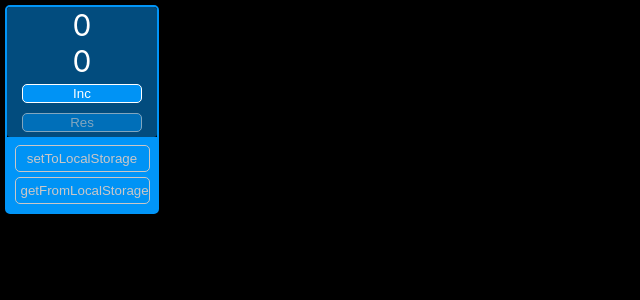
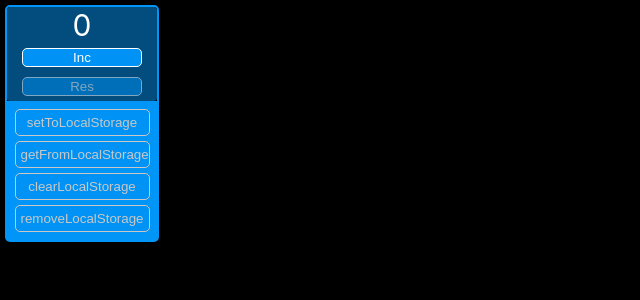
Before and after one commit to yo-atmosf3re/_counter, a React (Create React App) app: page / in a window 1280 px wide. Shown: the top 300 px of the page, without its empty margins (0-640 px from the left). Built offline with nearby package versions, Linux system fonts and the light colour scheme.

Commit message:
upd localstorage 3

```diff
--- a/src/App.tsx
+++ b/src/App.tsx
@@ -21,10 +21,24 @@ function App() {
 
   const setToLocalStorageHandler = () => {
     localStorage.setItem('counterValue', JSON.stringify(counterValue))
+    localStorage.setItem('counterValue + 1', JSON.stringify(counterValue + 1))
   }
 
   const getFromLocalStorageHandler = () => {
-    localStorage.getItem('counterValue')
+    let valueAsString = localStorage.getItem('counterValue');
+    if (valueAsString) {
+      let newValue = JSON.parse(valueAsString)
+      setCounterValue(newValue);
+    }
+  }
+
+  const clearLocalStorageHandler = () => {
+    localStorage.clear()
+    setCounterValue(0);
+  }
+
+  const removeLocalStorageHandler = () => {
+    localStorage.removeItem('counterValue + 1')
   }
 
   return (
@@ -34,6 +48,8 @@ function App() {
       <div className='locastorageField'>
         <button className='LocalButton' onClick={setToLocalStorageHandler}>setToLocalStorage</button>
         <button className='LocalButton' onClick={getFromLocalStorageHandler}>getFromLocalStorage</button>
+        <button className='LocalButton' onClick={clearLocalStorageHandler}>clearLocalStorage</button>
+        <button className='LocalButton' onClick={removeLocalStorageHandler}>removeLocalStorage</button>
       </div>
     </div>
   )
--- a/src/components/Counter.tsx
+++ b/src/components/Counter.tsx
@@ -8,7 +8,6 @@ export function Counter(props: CounterPropsType) {
    return (
       <div className='example'>
          <Display maxValue={props.maxValue} counterValue={props.counterValue} />
-         <Display maxValue={props.maxValue} counterValue={props.counterValue} />
          <Increment maxValue={props.maxValue} setCounterValue={props.setCounterValue} counterValue={props.counterValue} />
          <Reset maxValue={props.maxValue} setCounterValue={props.setCounterValue} counterValue={props.counterValue} />
       </div>
```
